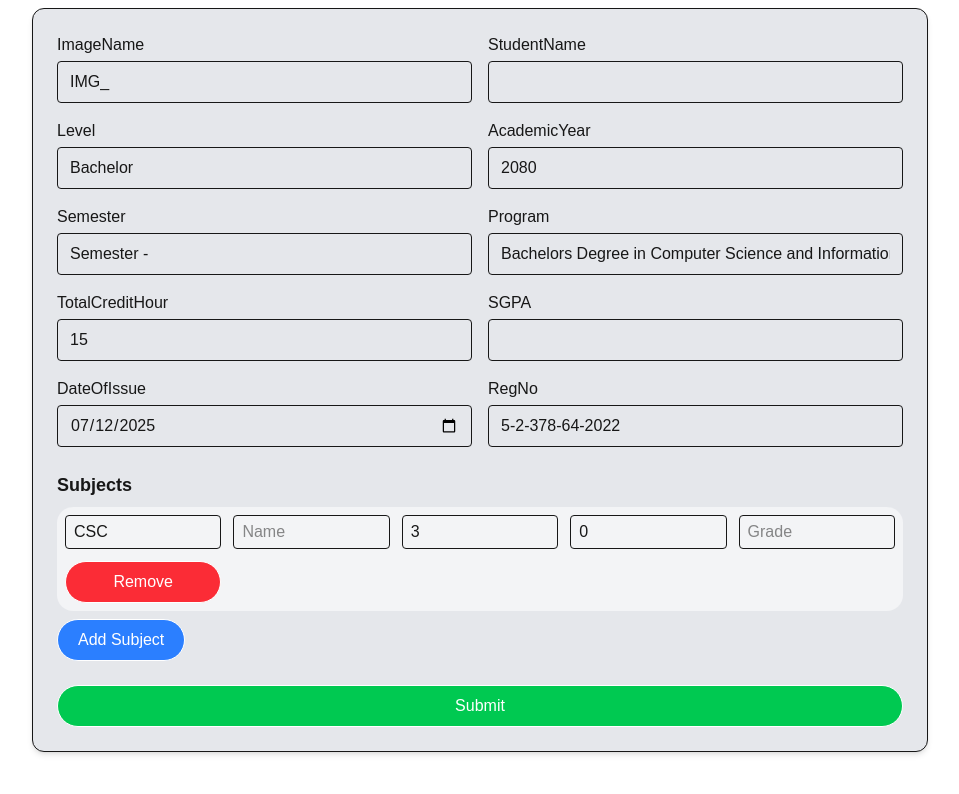
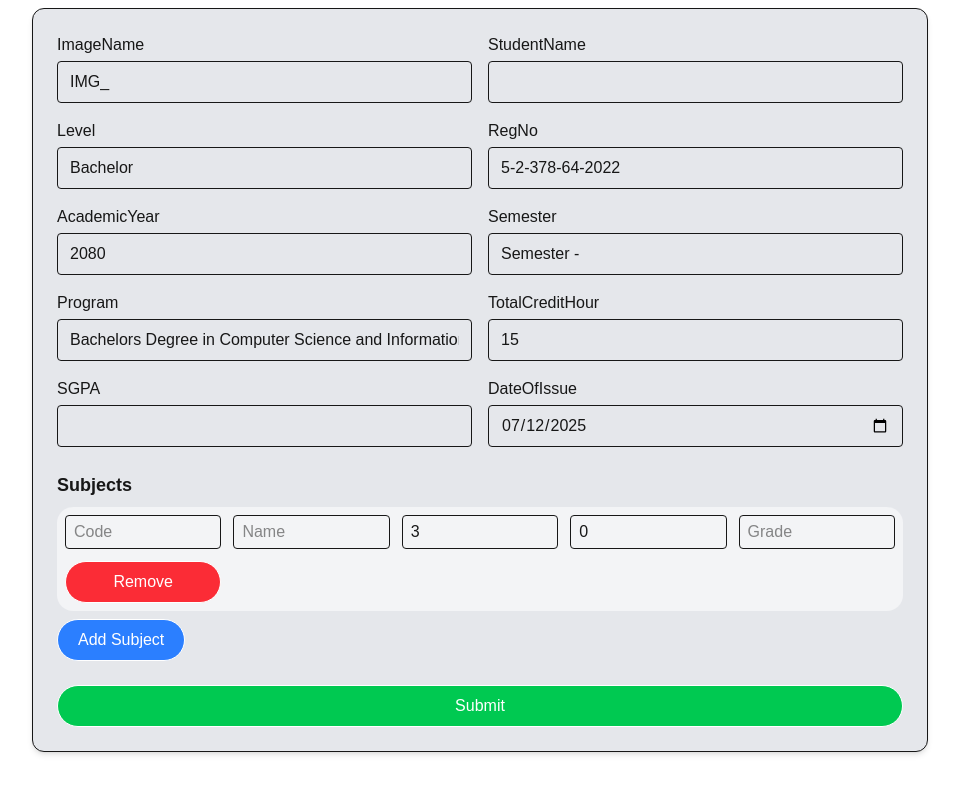
Before and after one commit to surajpathakcs/student-reportcard-entry, a Next.js app: page /form in a window 1280 px wide. Shown: the top 794 px of the page, without its empty margins (160-1119 px from the left). Built offline with nearby package versions, Linux system fonts and the light colour scheme.

Commit message:
Revert "feat: use useState to persist the last used Registration Number in form"
This reverts commit c20da53842ef6130e0a90070742ea4b123eea6a6.

```diff
--- a/src/app/form/page.tsx
+++ b/src/app/form/page.tsx
@@ -1,4 +1,3 @@
-
 "use client";
 import React, { useState } from "react";
 import { toast } from "react-toastify"; // make sure this is imported
@@ -12,9 +11,8 @@ interface Subject {
 }
 
 const FormPage = () => {
-  const [regNo , setRegNo ] = useState("5-2-378-64-2022");
   const emptySubject = (): Subject => ({
-    Code: "CSC",
+    Code: "",
     Name: "",
     CreditHours: 3,
     GradePoint: 0,
@@ -25,6 +23,7 @@ const FormPage = () => {
     ImageName:"IMG_",
     StudentName: "",
     Level: "Bachelor",
+    RegNo: "5-2-378-64-2022",
     AcademicYear: "2080",
     Semester: "Semester - ",
     Program: "Bachelors Degree in Computer Science and Information Technology",
@@ -37,11 +36,6 @@ const FormPage = () => {
 
   const handleStudentChange = (e: React.ChangeEvent<HTMLInputElement>) => {
     const { name, value } = e.target;
-
-    if(name === "RegNo"){
-      setRegNo(value);
-      return;
-    }
     setStudent((prev) => ({
       ...prev,
       [name]: value,
@@ -71,7 +65,7 @@ const handleSubmit = async (e: React.FormEvent) => {
 
   const payload = {
     ...student,
-    RegNo: regNo.trim(), // leave as string
+    RegNo: student.RegNo.trim(), // leave as string
     AcademicYear: student.AcademicYear.trim(), // leave as string
     TotalCreditHour: parseFloat(student.TotalCreditHour) || 0,
     SGPA: parseFloat(student.SGPA) || 0,
@@ -99,6 +93,7 @@ const handleSubmit = async (e: React.FormEvent) => {
       ImageName:"IMG_",
       StudentName: "",
       Level: "Bachelor",
+      RegNo: "5-2-478-64-2021",
       AcademicYear: "2080",
       Semester: "Semester - ",
       Program: "Bachelors Degree in Computer Science and Information Technology",
@@ -118,7 +113,7 @@ const handleSubmit = async (e: React.FormEvent) => {
     <div className="flex justify-center">
       <form onSubmit={handleSubmit} className="border rounded-xl p-6 w-full max-w-4xl space-y-6 bg-gray-200 m-2 shadow-md">
         <div className="grid grid-cols-1 sm:grid-cols-2 gap-4">
-          {Object.entries({...student,RegNo:regNo}).map(([key, val]) => (
+          {Object.entries(student).map(([key, val]) => (
             <div key={key} className="flex flex-col">
               <label htmlFor={key} className="mb-1 font-medium">{key}</label>
               <input
```
